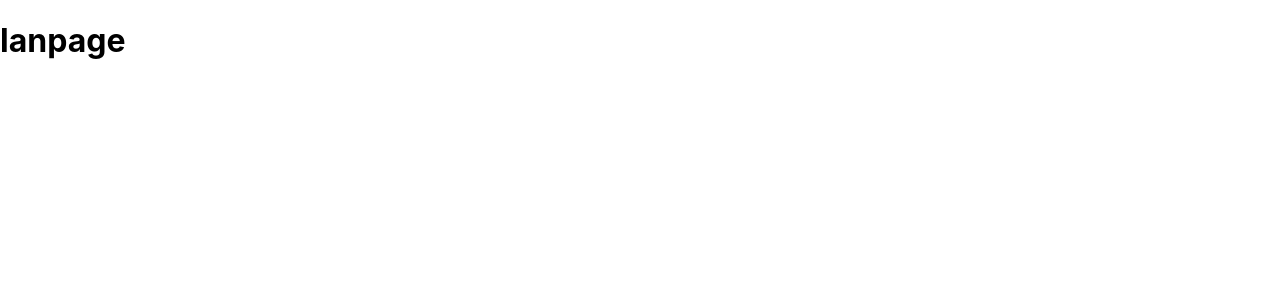
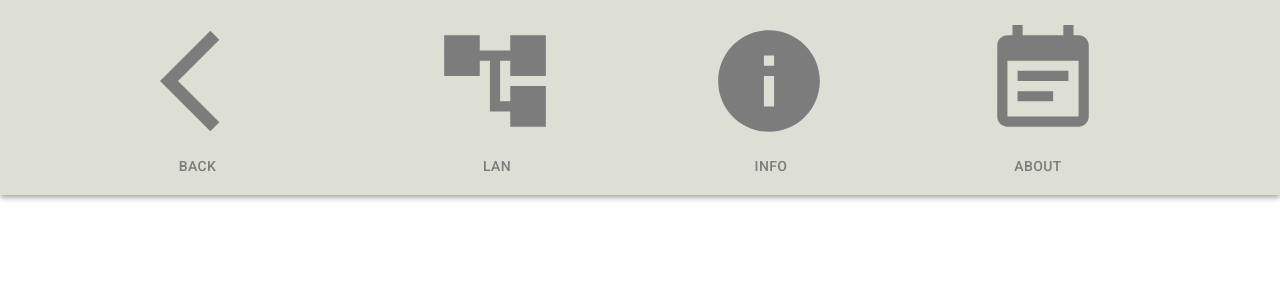
Before and after one commit to nocompanyco/monsteranalyzer, a React (Create React App) app in the folder client/: page /lan in a window 1280 px wide. Shown: the top 300 px of the page. Built offline with nearby package versions, Linux system fonts and the light colour scheme.

Commit message:
applied the header of the lanpage and activate the buttons

```diff
--- /dev/null
+++ b/client/src/components/lan-header/lan-header.component.jsx
@@ -0,0 +1,122 @@
+import React, { useState } from 'react';
+import { AppBar, Toolbar, IconButton, Typography } from '@material-ui/core';
+import { NavLink } from 'react-router-dom';
+import ArrowBackIosIcon from '@material-ui/icons/ArrowBackIos';
+import AccountTreeIcon from '@material-ui/icons/AccountTree';
+import InfoIcon from '@material-ui/icons/Info';
+import EventNoteIcon from '@material-ui/icons/EventNote';
+import useStyles from './lan-header.styles';
+
+export default function Header() {
+  const classes = useStyles();
+  const [clicked, setClicked] = useState(null);
+
+  const handleClick = (id) => {
+    return setClicked(id);
+  };
+
+  return (
+    <div className={classes.root}>
+      <AppBar position="static">
+        <Toolbar className={classes.toolbar}>
+          <div className={classes.container}>
+            <IconButton
+              id="one"
+              edge="false"
+              className={classes.menuButton}
+              color="inherit"
+              aria-label="back"
+              component={NavLink}
+              to="/"
+              onClick={() => handleClick(1)}
+            >
+              <ArrowBackIosIcon
+                className={classes.icon}
+                style={{ color: clicked === 1 ? '#3BB7E3' : '#7C7C7D ' }}
+              />
+            </IconButton>
+            <Typography
+              align="center"
+              variant="button"
+              className={classes.text}
+            >
+              Back
+            </Typography>
+          </div>
+          <div className={classes.container}>
+            <IconButton
+              id="two"
+              edge="start"
+              className={classes.menuButton}
+              color="inherit"
+              aria-label="lan"
+              component={NavLink}
+              to="/lan"
+              onClick={() => handleClick(2)}
+            >
+              <AccountTreeIcon
+                className={classes.icon}
+                style={{ color: clicked === 2 ? '#3BB7E3' : '#7C7C7D ' }}
+              />
+            </IconButton>
+            <Typography
+              align="center"
+              variant="button"
+              style={{ marginRight: 24, color: '#7C7C7D' }}
+            >
+              Lan
+            </Typography>
+          </div>
+          <div className={classes.container}>
+            <IconButton
+              id="three"
+              edge="start"
+              className={classes.menuButton}
+              color="inherit"
+              aria-label="Info"
+              component={NavLink}
+              to="/info"
+              onClick={() => handleClick(3)}
+            >
+              <InfoIcon
+                className={classes.icon}
+                style={{ color: clicked === 3 ? '#3BB7E3' : '#7C7C7D ' }}
+              />
+            </IconButton>
+            <Typography
+              align="center"
+              variant="button"
+              style={{ marginRight: 24, color: '#7C7C7D' }}
+            >
+              Info
+            </Typography>
+          </div>
+          <div className={classes.container}>
+            <IconButton
+              id="four"
+              edge="start"
+              className={classes.menuButton}
+              color="inherit"
+              aria-label="About"
+              component={NavLink}
+              to="/about"
+              onClick={() => handleClick(4)}
+            >
+              <EventNoteIcon
+                className={classes.icon}
+                style={{ color: clicked === 4 ? '#3BB7E3' : '#7C7C7D ' }}
+              />
+            </IconButton>
+            <Typography
+              align="center"
+              variant="button"
+              style={{ marginRight: 38, color: '#7C7C7D' }}
+            >
+              About
+            </Typography>
+          </div>
+        </Toolbar>
+      </AppBar>
+    </div>
+  );
+}
--- /dev/null
+++ b/client/src/components/lan-header/lan-header.styles.jsx
@@ -0,0 +1,36 @@
+import { makeStyles } from '@material-ui/core/styles';
+const useStyles = makeStyles((theme) => ({
+  root: {
+    flexGrow: 1,
+  },
+  icon: {
+    fontSize: 122,
+    color: '#7C7C7D',
+
+  },
+  menuButton: {
+    marginRight: theme.spacing(2),
+    '&.active': {
+      color: '#3BB7E3',
+    },
+  },
+  toolbar: {
+    minHeight: 128,
+    paddingTop: theme.spacing(1),
+    paddingBottom: theme.spacing(2),
+    backgroundColor: '#DDDFD4',
+    display: 'flex',
+    flexDirection: 'row',
+    justifyContent: 'space-evenly',
+  },
+  container: {
+    display: 'flex',
+    flexDirection: 'column',
+  },
+  text: {
+    marginRight: 63,
+    color: '#7C7C7D',
+  },
+}));
+
+export default useStyles;
--- a/client/src/pages/lanPage/lanPage.component.jsx
+++ b/client/src/pages/lanPage/lanPage.component.jsx
@@ -1,5 +1,10 @@
-import React from 'react';
+import React, { Fragment } from 'react';
+import Header from '../../components/lan-header/lan-header.component';
 
 export default function LanPage() {
-  return <h1>lanpage</h1>;
+  return (
+    <Fragment>
+      <Header />
+    </Fragment>
+  );
 }
```
Also changed, not shown: 1 other file (tests, documents, lock files or other folders).
